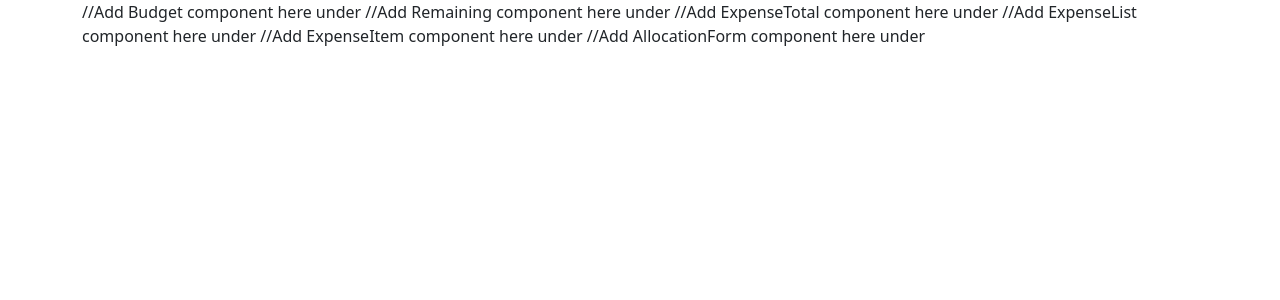
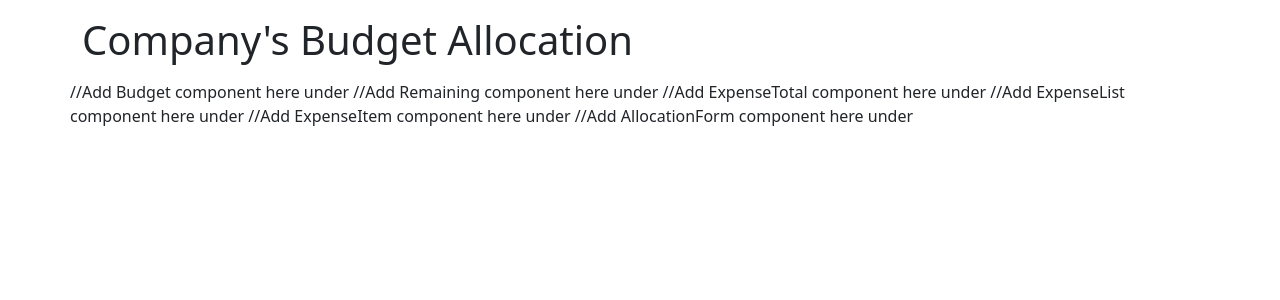
Before and after one commit to asilenced/react_budget_app, a React (Create React App) app: page / in a window 1280 px wide. Shown: the top 300 px of the page. Built offline with nearby package versions, Linux system fonts and the light colour scheme.

Commit message:
Update App.js

```diff
--- a/src/App.js
+++ b/src/App.js
@@ -13,6 +13,8 @@ const App = () => {
     return (
         <AppProvider>
             <div className='container'>
+                <h1 className='mt-3'>Company's Budget Allocation</h1>
+                    <div className='row mt-3'>
                         //Add Budget component here under
 
                         //Add Remaining component here under
@@ -24,7 +26,7 @@ const App = () => {
                         //Add ExpenseItem component here under
 
                         //Add AllocationForm component here under
-
+                    </div>
             </div>
         </AppProvider>
     );
```
Lines whose indentation alone changed are shown as unchanged.
